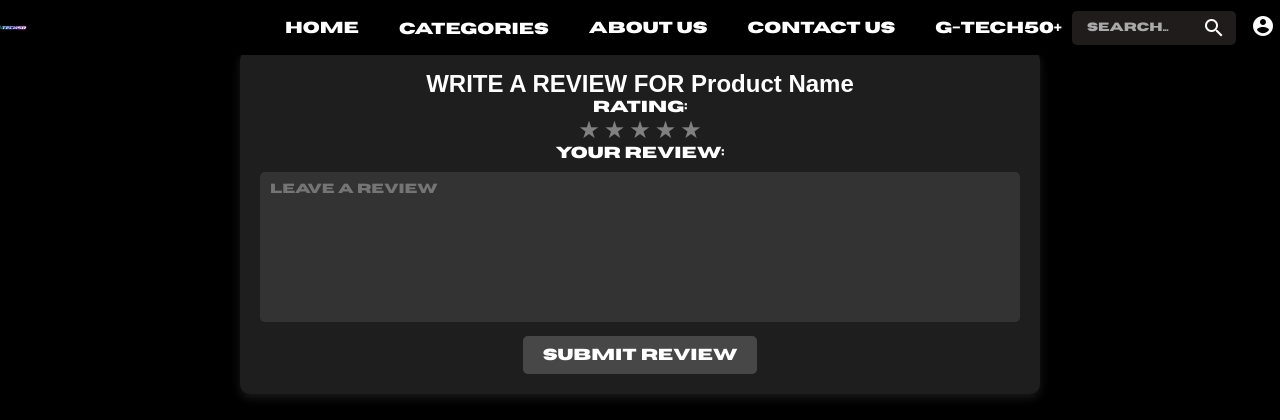
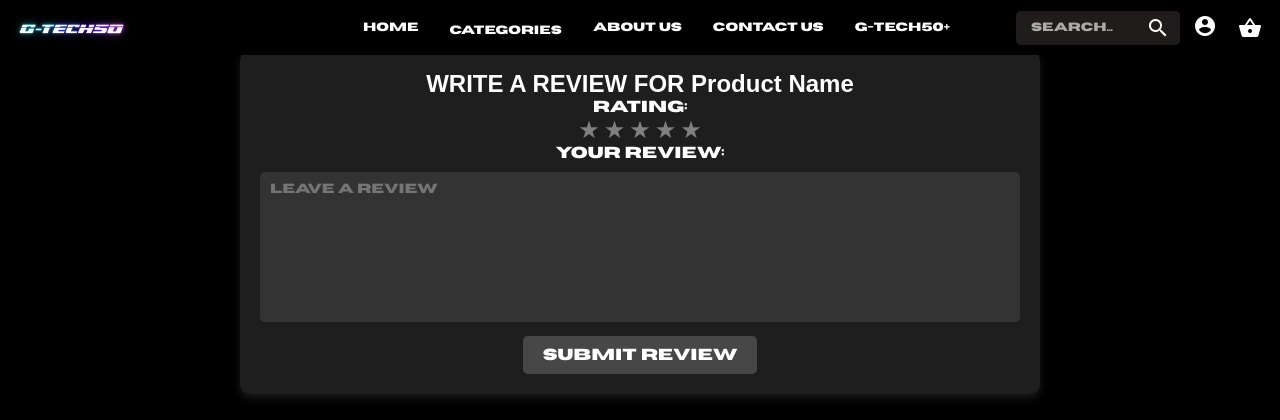
Before and after one commit to eamonmooney/G-TECH50, a PHP site: page /Reviews.html in a window 1280 px wide. Shown: the top 420 px of the page. Run offline with PHP 8.4, Linux system fonts and the light colour scheme.

Commit message:
Update navbar.css

```diff
--- a/css/navbar.css
+++ b/css/navbar.css
@@ -7,7 +7,7 @@ INCORPORATED ON EVERY PAGE BY SAFA - 230078145*/
     src: url('fonts/horizon.otf') format('opentype');
     font-weight: normal;
     font-style: normal;
-    font-size: 8px;
+
 }
 .navbar {
 	display: flex;
@@ -20,7 +20,7 @@ INCORPORATED ON EVERY PAGE BY SAFA - 230078145*/
 	left: 0;
 	z-index: 1000;
 	height: 55px;
-	font-size: 16px;
+	font-size: 12px;
 }
 
   .logo {
@@ -41,9 +41,9 @@ INCORPORATED ON EVERY PAGE BY SAFA - 230078145*/
   .nav-links {
 	display: flex;
 	flex: 1;
-	gap: 20px;
+	gap: 15px;
 	justify-content: center;
-	margin-left: 240px;
+	margin-left: 200px;
 	white-space: nowrap;
 
   }
@@ -51,10 +51,11 @@ INCORPORATED ON EVERY PAGE BY SAFA - 230078145*/
   .navbar a {
 	color: white;
 	text-align: center;
-	padding: 14px 10px;
+	padding: 12px 8px;
 	text-decoration: none;
 	white-space: nowrap;
 	line-height: normal;
+	font-size: 12px;
   }
 
   .navbar a:hover {
```
